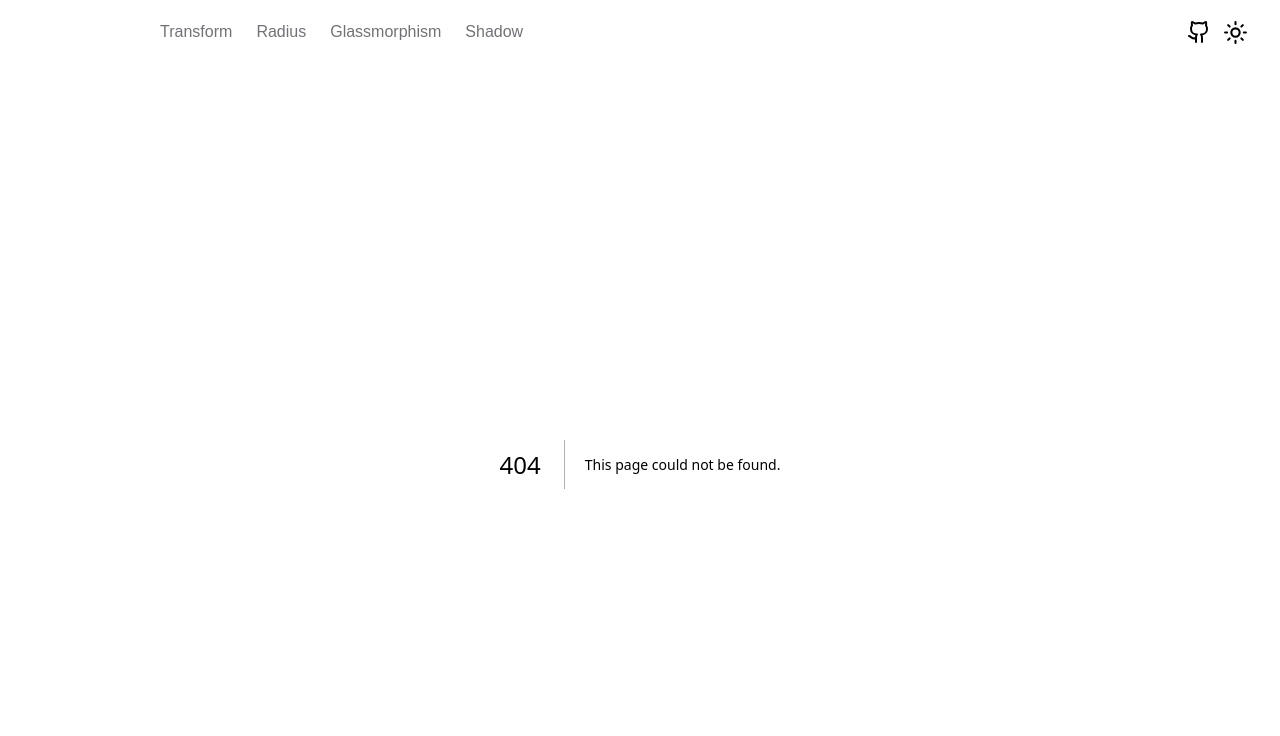
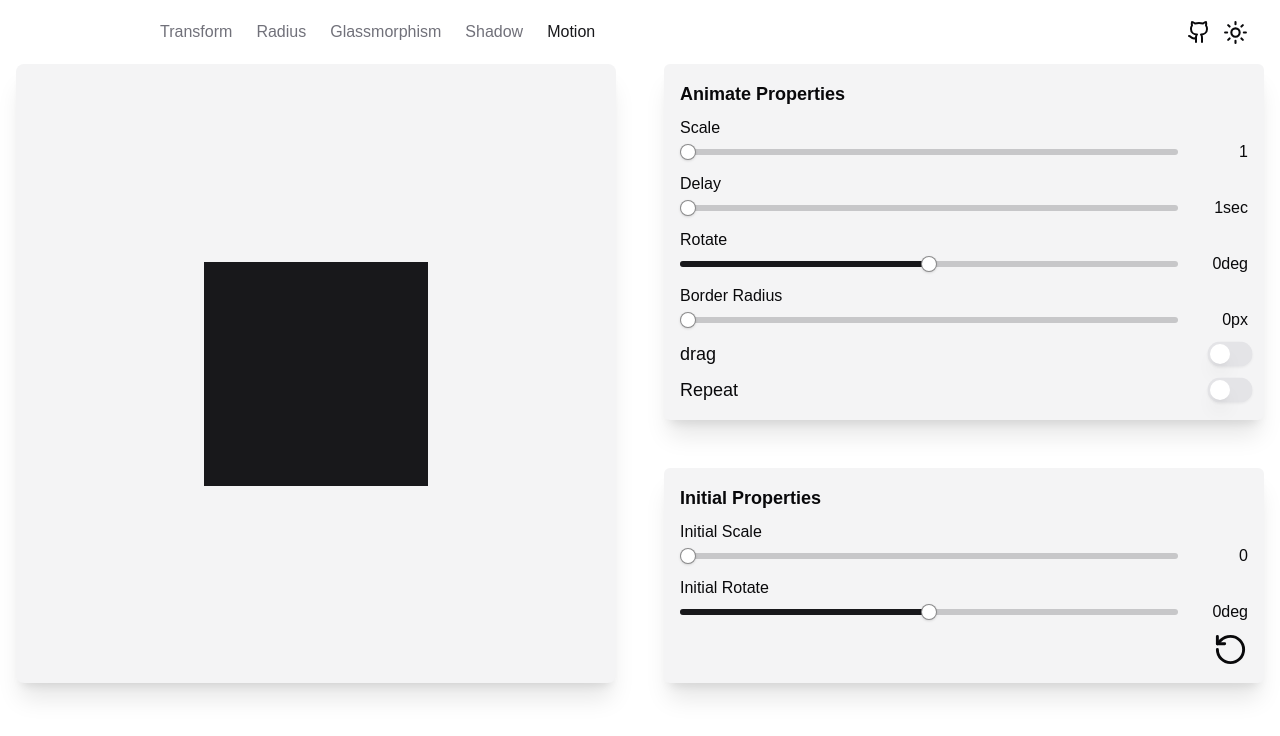
Before and after one commit to IlhamRanggaKurniawan/TailMotion, a Next.js app: page /motion in a window 1280 px wide. Before the commit this address had no page. Shown: the top 736 px of the page. Built offline with nearby package versions, Linux system fonts and the light colour scheme.

Commit message:
feat: add motion page

```diff
--- a/package.json
+++ b/package.json
@@ -19,6 +19,7 @@
     "class-variance-authority": "^0.7.1",
     "clsx": "^2.1.1",
     "lucide-react": "^0.471.0",
+    "motion": "^11.17.0",
     "next": "15.1.4",
     "next-themes": "^0.4.4",
     "react": "^19.0.0",
--- /dev/null
+++ b/src/app/motion/page.tsx
@@ -0,0 +1,12 @@
+import MotionControl from '@/components/myComponents/MotionControl'
+import React from 'react'
+
+const page = () => {
+  return (
+    <div>
+        <MotionControl />
+    </div>
+  )
+}
+
+export default page
--- a/src/components/myComponents/Header.tsx
+++ b/src/components/myComponents/Header.tsx
@@ -35,6 +35,9 @@ const Header = () => {
                 <Link href="/shadow" className={` ${path === "/shadow" ? "text-primary" : ""}`}>
                     Shadow
                 </Link>
+                <Link href="/motion" className={` ${path === "/motion" ? "text-primary" : ""}`}>
+                    Motion
+                </Link>
             </nav>
             <div className='flex h-full items-center gap-3'>
                 <Link href="https://github.com/IlhamRanggaKurniawan" target='_blank'>
--- /dev/null
+++ b/src/components/myComponents/MotionControl.tsx
@@ -0,0 +1,79 @@
+"use client"
+
+import React, { useRef, useState } from 'react'
+import SliderInput from './SliderInput'
+import { motion } from "motion/react"
+import { RotateCcw } from 'lucide-react'
+import { Switch } from '../ui/switch'
+
+const MotionControl = () => {
+    const [initialScale, setInitialScale] = useState(0)
+    const [scale, setScale] = useState(1)
+    const [delay, setDelay] = useState(1)
+    const [rotate, setRotate] = useState(0)
+    const [initialRotate, setInitialRotate] = useState(0)
+    const [borderRadius, setBorderRadius] = useState(0)
+    const [drag, setDrag] = useState(false)
+    const [repeat, setRepeat] = useState(false)
+    const [motionKey, setMotionKey] = useState(Date.now())
+    const constraintsRef = useRef<HTMLDivElement>(null)
+
+    return (
+        <div className='flex flex-col justify-between h-full gap-12 px-4 overflow-hidden mb-16 md:flex-row md:overflow-visible'>
+            <motion.div ref={constraintsRef} className='bg-secondary w-full py-24 shadow-xl rounded-lg flex items-center justify-center'>
+                <motion.div
+                    key={motionKey}
+                    className='bg-primary w-36 h-36 z-10 md:w-48 md:h-48 lg:w-56 lg:h-56'
+                    initial={{
+                        scale: initialScale,
+                        rotate: initialRotate,
+                    }}
+                    animate={{
+                        scale,
+                        rotate,
+                        borderRadius,
+                        transition: {
+                            repeatDelay: delay,
+                            repeat: repeat ? Infinity : 0,
+                            type: "spring",
+                            stiffness: 400,
+                            damping: 17
+                        }
+                    }}
+                    drag={drag}
+                    dragConstraints={constraintsRef}
+                />
+            </motion.div>
+            <div className='space-y-12 w-full'>
+                <div className='bg-secondary shadow-xl rounded-md w-full p-4 space-y-2'>
+                    <h2 className='text-lg font-bold'>Animate Properties</h2>
+                    <SliderInput name='Scale' setValue={setScale} value={scale} unit='' max={2} min={1} step={0.01} />
+                    <SliderInput name='Delay' setValue={setDelay} value={delay} unit='sec' max={5} min={1} step={0.01} />
+                    <SliderInput name='Rotate' setValue={setRotate} value={rotate} unit='deg' max={360} min={-360} step={1} />
+                    <SliderInput name='Border Radius' setValue={setBorderRadius} value={borderRadius} unit='px' max={500} min={0} step={1} />
+                    <div className='flex items-center justify-between'>
+                        <p className='text-lg'>drag</p>
+                        <Switch className='scale-125' onClick={() => setDrag(prev => !prev)} />
+                    </div>
+                    <div className='flex items-center justify-between'>
+                        <p className='text-lg'>Repeat</p>
+                        <Switch className='scale-125' onClick={() => setRepeat(prev => !prev)} />
+                    </div>
+                </div>
+                <div className='bg-secondary shadow-xl rounded-md w-full p-4 space-y-2'>
+                    <h2 className='text-lg font-bold'>Initial Properties</h2>
+                    <SliderInput name='Initial Scale' setValue={setInitialScale} value={initialScale} unit='' max={5} min={0} step={0.01} />
+                    <SliderInput name='Initial Rotate' setValue={setInitialRotate} value={initialRotate} unit='deg' max={360} min={-360} step={1} />
+
+                    <div className='w-full flex justify-end'>
+                        <button onClick={() => setMotionKey(Date.now())}>
+                            <RotateCcw size={35} />
+                        </button>
+                    </div>
+                </div>
+            </div>
+        </div>
+    )
+}
+
+export default MotionControl
--- a/src/components/myComponents/Preview.tsx
+++ b/src/components/myComponents/Preview.tsx
@@ -3,7 +3,7 @@ import React from 'react'
 const Preview = ({ style }: { style?: React.CSSProperties }) => {
   return (
     <div className='bg-secondary w-full py-24 shadow-xl rounded-lg flex items-center justify-center'>
-      <div className='bg-primary w-36 h-36 transition-transform duration-500 z-10 md:w-48 md:h-48 lg:w-56 lg:h-56' style={style}/>
+      <div className='bg-primary w-36 h-36 transition-all duration-500 z-10 md:w-48 md:h-48 lg:w-56 lg:h-56' style={style}/>
     </div>
   )
 }
```
Also changed, not shown: 1 other file (tests, documents, lock files or other folders).
